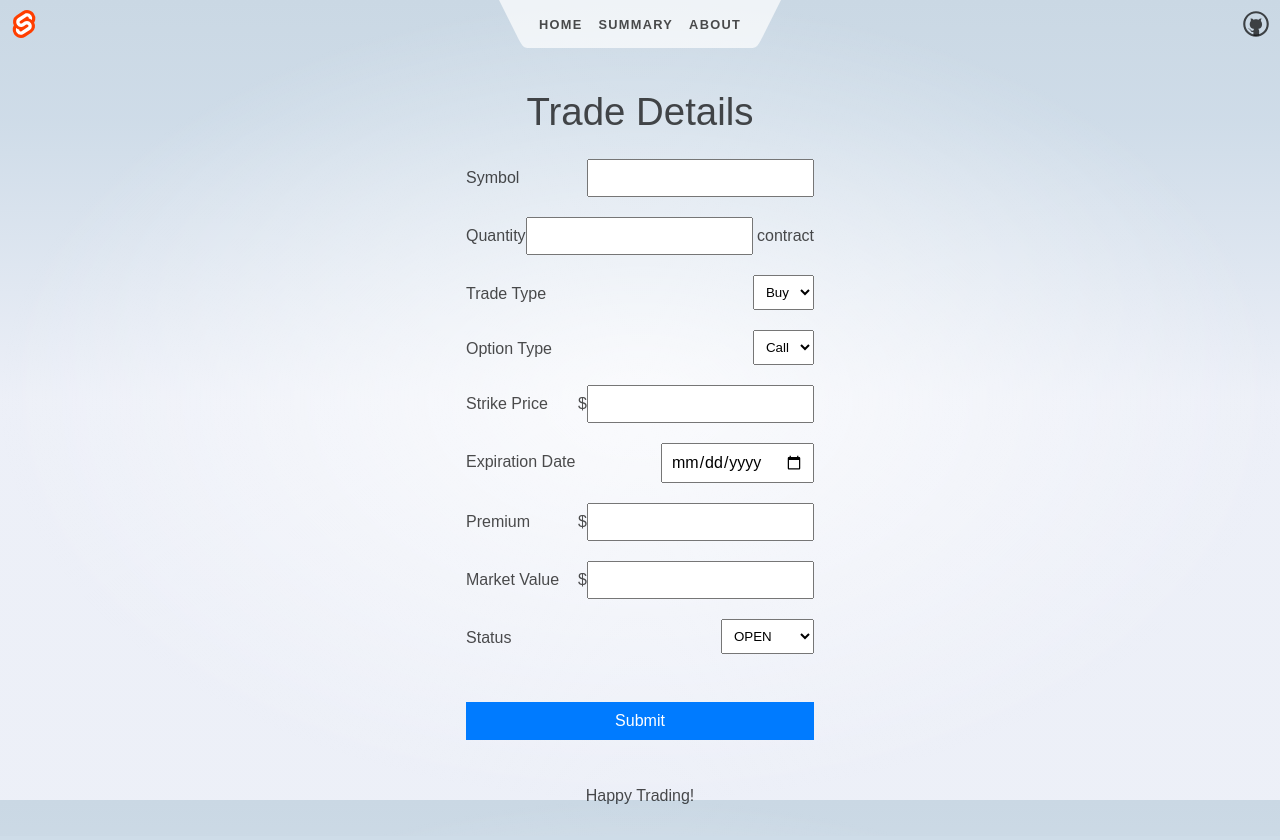
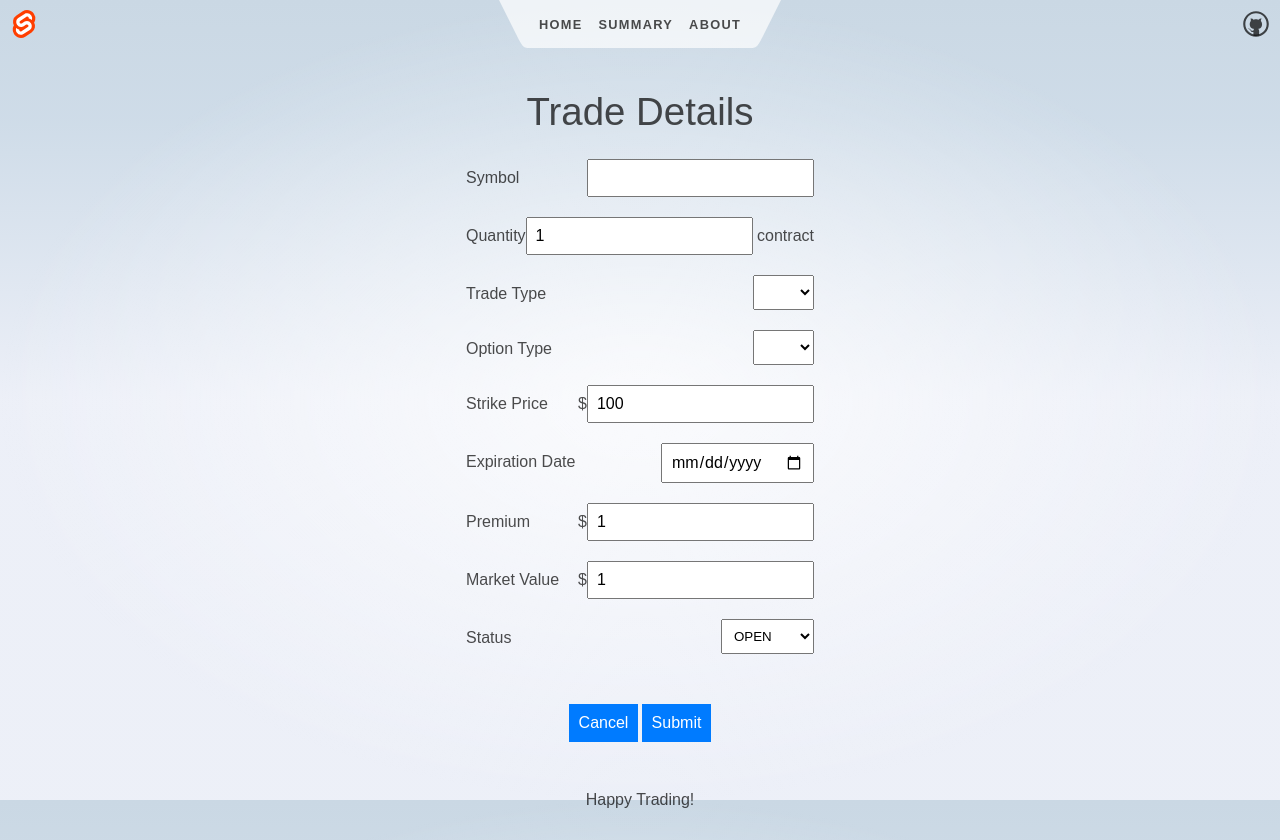
Before and after one commit to belloyang/tradejournal, a SvelteKit app: page /trade-detail in a window 1280 px wide. Built offline with nearby package versions, Linux system fonts and the light colour scheme.

Commit message:
Rename component Trade  to AddTrade

```diff
--- a/src/routes/trade-detail/+page.svelte
+++ b/src/routes/trade-detail/+page.svelte
@@ -1,5 +1,5 @@
 <script>
-    import Trade from "./Trade.svelte"
+    import AddTrade from "./AddTrade.svelte";
 
 </script>
 <svelte:head>
@@ -10,6 +10,6 @@
 <div class="text-column">
 	<h1>Trade Details</h1>
 
-    <Trade />
+    <AddTrade />
 
 </div>
--- a/src/routes/trade-detail/Trade.svelte
+++ b/src/routes/trade-detail/AddTrade.svelte
@@ -2,7 +2,7 @@
     import { DB_HOST, DB_PORT } from "$lib/utils/db-host";
     import { fetchAllOptionTrades } from "$lib/utils/fetch-trades";
     import TradeDetail from "./TradeDetail.svelte";
-    import { OptionTrade, TradeStatus, OptionTrades } from "./trade";
+    import { OptionTrade, TradeStatus, OptionTrades, OptionType, TradeType } from "./trade";
 
     let trades = [];
     async function addTrade(trade: OptionTrade) {
@@ -28,16 +28,17 @@
         window.location.href = '/trade-list';
 
     }
-  let optionTrade: OptionTrade = new OptionTrade();
+  let optionTrade: OptionTrade = new OptionTrade('', OptionType.CALL, TradeType.BUY,100, '', 1, 1.0, TradeStatus.OPEN);
   </script>
 
 
 
   <form on:submit|preventDefault={handleSubmit}>
     <TradeDetail {optionTrade} />
-
     <br/>
-    <button type="submit">Submit</button>
+    <div class="row">
+      <button on:click={() =>window.location.href='/'}>Cancel</button><button type="submit">Submit</button>
+    </div>
   </form>
 
   <style>
@@ -47,14 +48,13 @@
       max-width: 500px;
       margin: 0 auto;
     }
-    label {
-      margin: 10px 0 5px;
+    .row {
+      display: flex;
+      justify-content: center;
     }
-    input {
-      padding: 8px;
-      margin-bottom: 10px;
-    }
+
     button {
+      margin: 0.1em;
       padding: 10px;
       background-color: #007bff;
       color: white;
```
